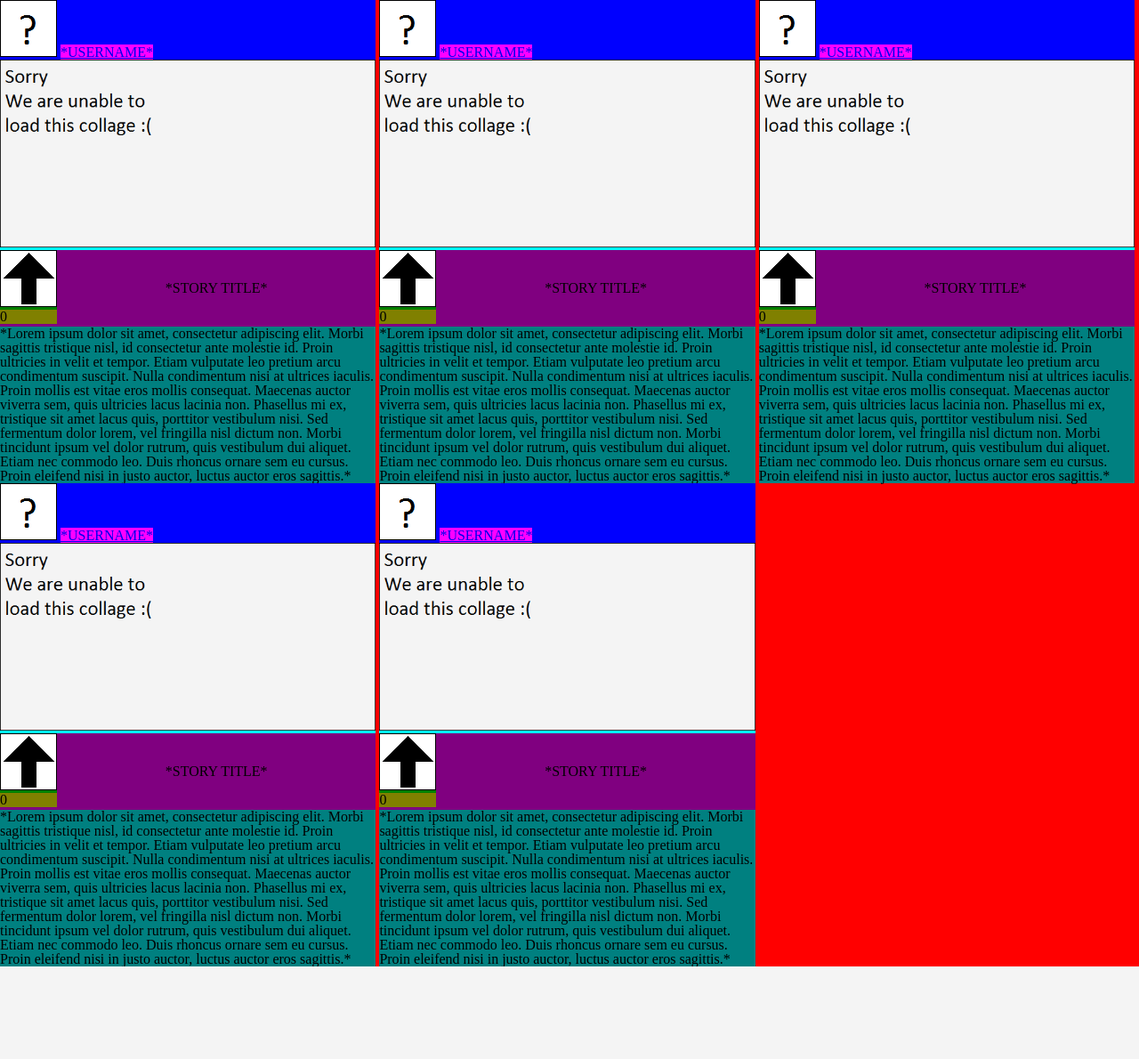
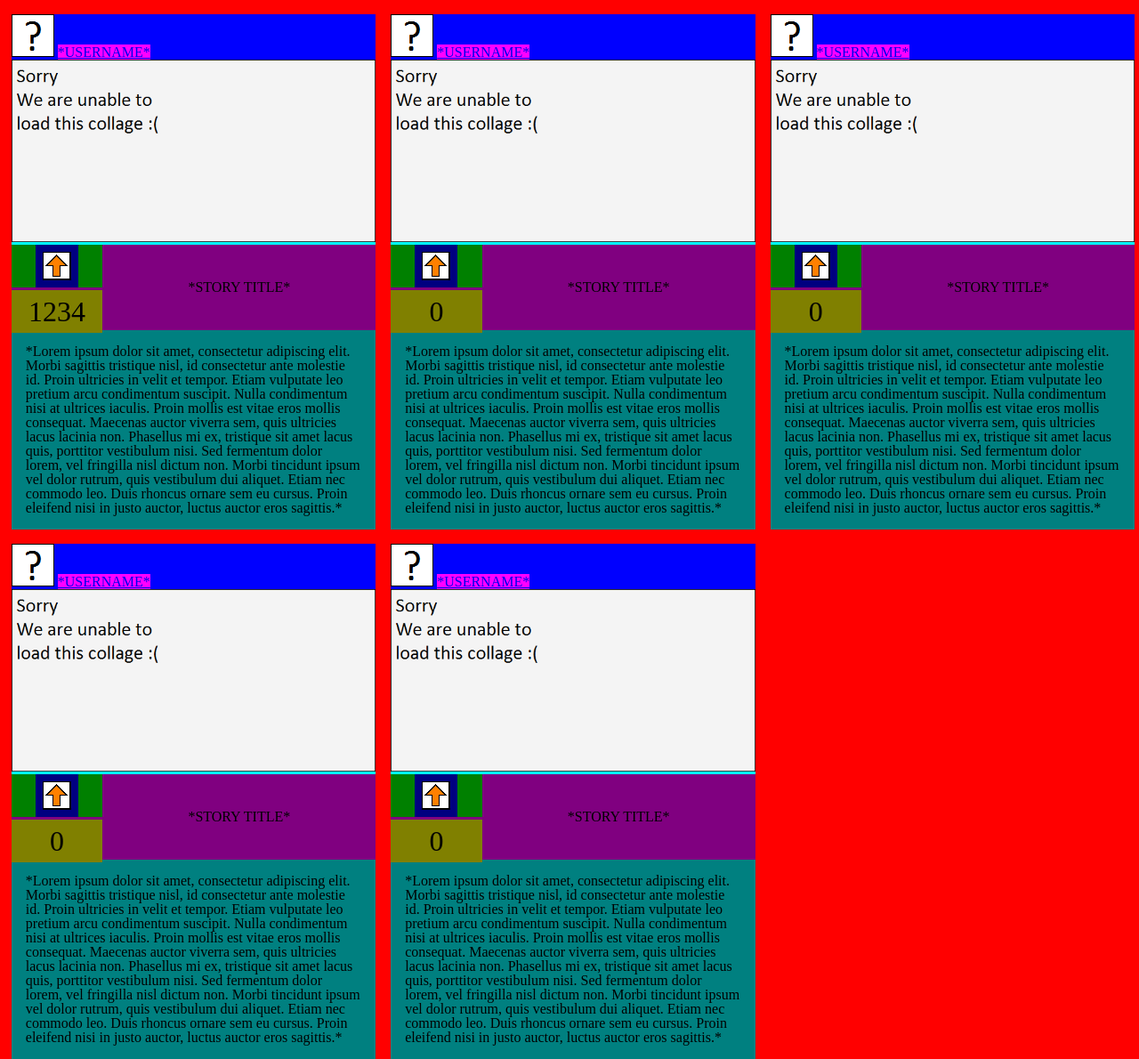
Before and after one commit to jordang1995/4, a PHP site: page /browse_base.html in a window 1280 px wide. Shown: the whole page at 89% size. Before the commit the page ends 1086 px from the top, so only its background shows below. Run offline with PHP 8.4, Linux system fonts and the light colour scheme.

Commit message:
Worked some more on Browse style
Worked some more on Browse style.
Mostly padding and margin and other formatting.

```diff
--- a/Share Your Story/assets/css/browse.css
+++ b/Share Your Story/assets/css/browse.css
@@ -1,19 +1,28 @@
+
+
 #collage_browser{
 	background-color: rgb(255,0,0);
+	width: 100%;
 	}
 .collage_browser_collage{
 	background-color: rgb(0,255,0);
-	width: 33%;
+	width: 32%;
 	display: inline-block;
+	margin-left: 1%;
+	margin-top: 16px;
 	}
 .collage_owner{
 	background-color: rgb(0,0,255);
+	height = 64px;
 	}
 .user_profile_picture{
 	background-color: rgb(255,255,0);
+	padding: 16px;
 	}
 .username_link{
 	background-color: rgb(255,0,255);
+	line-height = 64px;
+	height = 64px;
 	}
 .collage_image_container{
 	background-color: rgb(0,255,255);
@@ -27,25 +36,34 @@
 	}
 .story_header{
 	background-color: rgb(0,0,192);
-	height: 86px;
+	height: 96px;
 	}
 .upvotes{
 	background-color: rgb(0,128,0);
 	float: left;
 	display: inline-block;
+	height: 48px;
+	width: 25%;
+	text-align: center;
 	}
 .upvote_arrow{
 	background-color: rgb(0,0,128);
+	padding: 8px;
 	}
 .upvote_number{
 	background-color: rgb(128,128,0);
+	height: 48px;
+	line-height: 48px;
+	text-align: center;
+	font-size: 32px;
 	}
 .collage_top_story_title{
 	background-color: rgb(128,0,128);
-	height: 86px;
-	line-height: 86px;
+	height: 96px;
+	line-height: 96px;
 	text-align: center;
 	}
 .collage_top_story_summary{
 	background-color: rgb(0,128,128);
+	padding: 16px;
 	}
--- a/Share Your Story/browse_base.html
+++ b/Share Your Story/browse_base.html
@@ -4,7 +4,7 @@
 		<meta charset="UTF-8">
 		<title>Share Your Story</title>
     <link href="assets/css/browse.css" rel="stylesheet" type="text/css">
-    <link href="assets/css/reset.css" rel="stylesheet" type="text/css" />
+    <link href="assets/css/reset.css" rel="stylesheet" type="text/css"
 	</head>
 	<body>
 		<div id="collage_browser">
@@ -20,7 +20,7 @@
                 	<div class="story_header">
                         <div class="upvotes">
                             <img src="assets/images/upvote_arrow.png" class="upvote_arrow">
-                            <div class="upvote_number">0</div>
+                            <div class="upvote_number">1234</div>
                         </div>
                         <div class="collage_top_story_title">*STORY TITLE*</div>
                     </div>
```
Also changed, not shown: Share Your Story/assets/images/profile_picture_filler.png, Share Your Story/assets/images/upvote_arrow.png.
